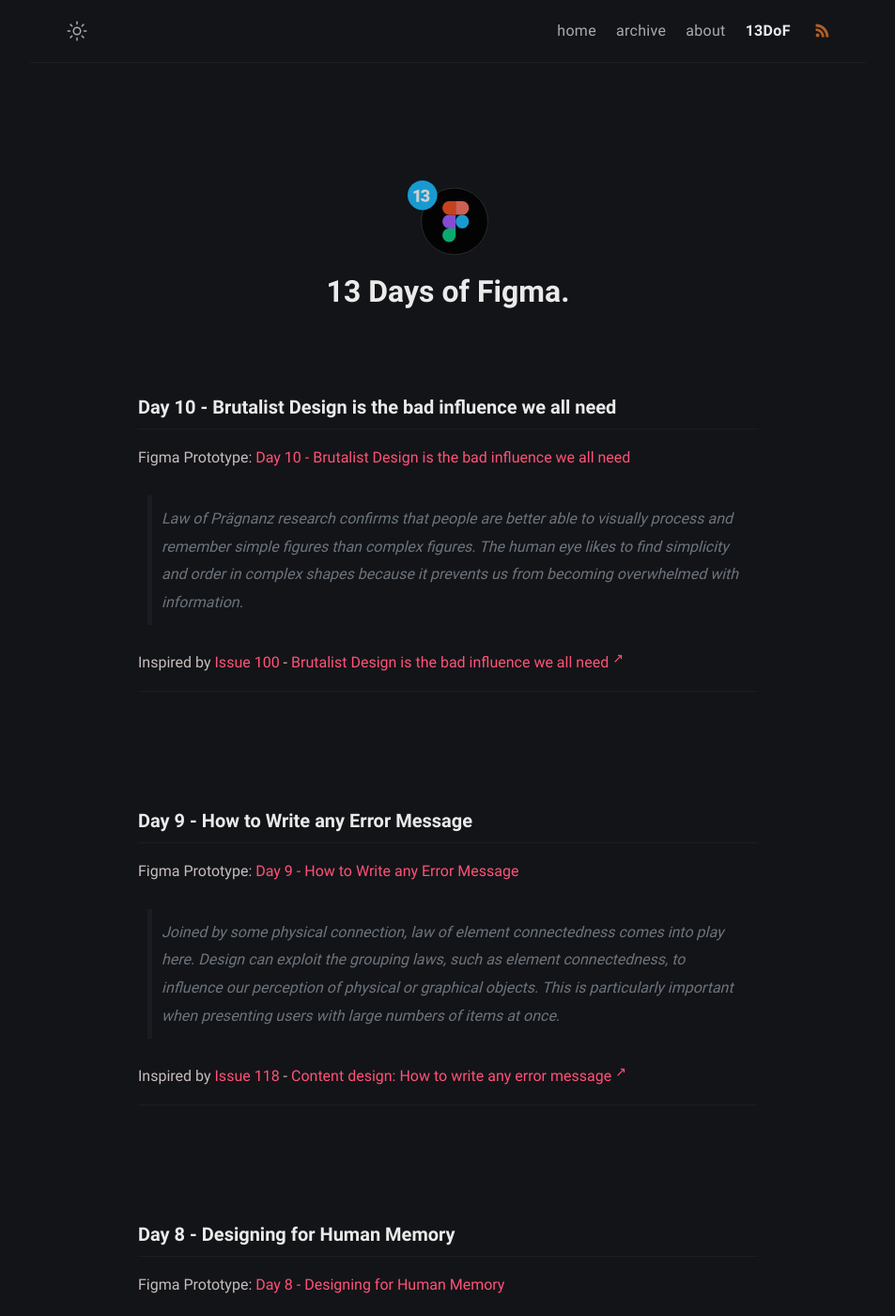
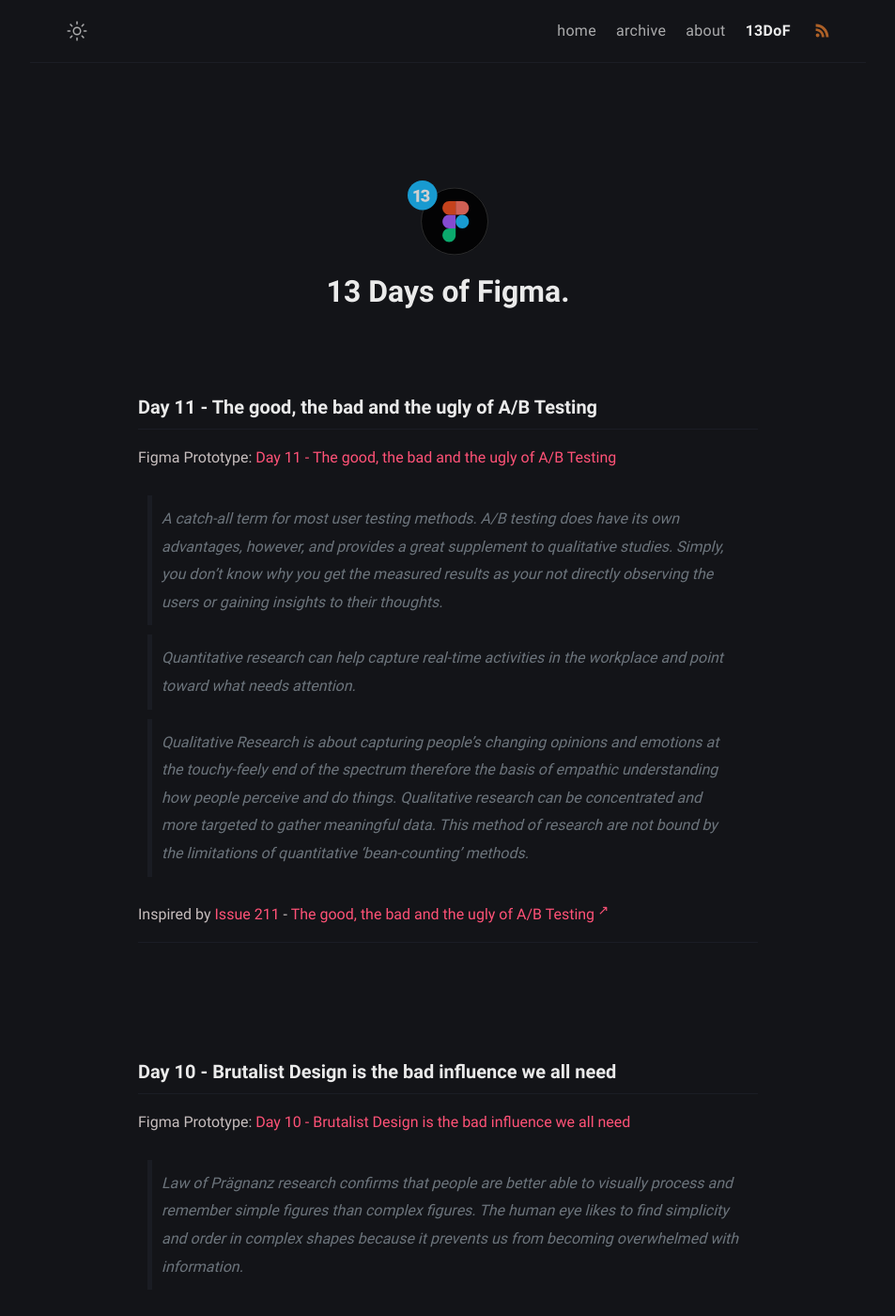
Before and after one commit to wristtattoo/jekyll-klise, a Jekyll site: the page built from 13daysoffigma.md, in a window 1280 px wide and 1400 px high. Shown: the whole window at 94% size, without its empty margins (163-1116 px from the left). Built offline with Jekyll 4.4.1, drawn with Linux system fonts in a browser that asks for light colours; a script that is not in the unit is left out.

Commit message:
13DoF Day 11
Day 11

```diff
--- a/13daysoffigma.md
+++ b/13daysoffigma.md
@@ -2,10 +2,26 @@
 title: 13 Days of Figma
 permalink: /13daysoffigma/
 layout: 13dofpage
-excerpt: 13 Days of Figma - Visual examples of User Centered Design insipred by Links of The Week articles
+excerpt: 13 Days of Figma - Visual examples of User Centered Design insipred by Links of The Week
 comments: false
 tags: figma 13 days 13DOF
 ---
+### Day 11 - The good, the bad and the ugly of A/B Testing
+Figma Prototype: <a href="13-days-of-figma-day-11-the-good-the-bad-and-the-ugly-of-a-b-testing/" title="Day 11 - The good, the bad and the ugly of A/B Testing" alt="Day 11 - The good, the bad and the ugly of A/B Testing">Day 11 - The good, the bad and the ugly of A/B Testing</a>
+
+> A catch-all term for most user testing methods. A/B testing does have its own advantages, however, and provides a great supplement to qualitative studies. Simply, you don't know why you get the measured results as your not directly observing the users or gaining insights to their thoughts.
+
+> Quantitative research can help capture real-time activities in the workplace and point toward what needs attention.
+
+> Qualitative Research is about capturing people’s changing opinions and emotions at the touchy-feely end of the spectrum therefore the basis of empathic understanding how people perceive and do things.
+Qualitative research can be concentrated and more targeted to gather meaningful data. This method of research are not bound by the limitations of quantitative ‘bean-counting' methods.
+
+Inspired by [Issue 211](/issue-211-22-may-2020-a-b-testing-npm-yarn-seo-typography-sopranos/){:title="Issue 211"}{:alt="Issue 211"} - [The good, the bad and the ugly of A/B Testing](https://uxdesign.cc/the-good-the-bad-and-the-ugly-of-a-b-testing-clearleft-90d2f01efca8){:title="The good, the bad and the ugly of A/B Testing"}{:alt="The good, the bad and the ugly of A/B Testing"}{:target="_blank"}
+
+---
+
+<br><br>
+
 ### Day 10 - Brutalist Design is the bad influence we all need
 Figma Prototype: <a href="/13-days-of-figma-day-10-brutalist-design-is-the-bad-influence-we-all-need/" title="Day 10 - Brutalist Design is the bad influence we all need" alt="Day 10 - Brutalist Design is the bad influence we all need">Day 10 - Brutalist Design is the bad influence we all need</a>
 
```
